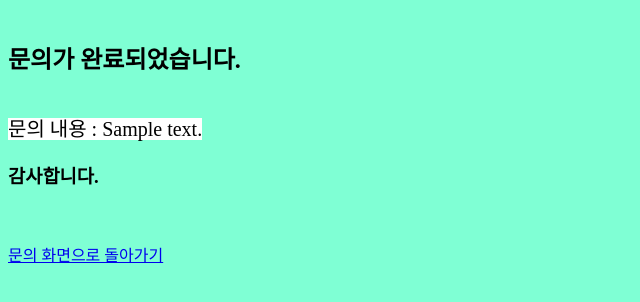
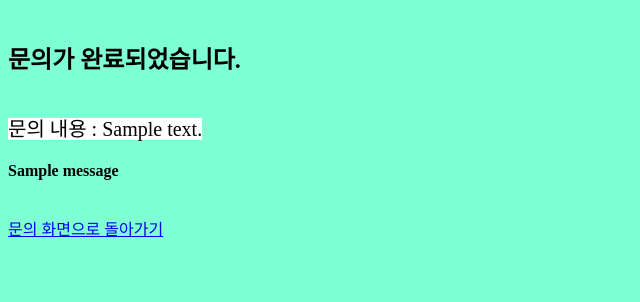
Before and after one commit to Kkaemii/SeSac_Practice, a Flask app: template Flask_miniProjects/Flask_requestForm/templates/contact_complete.html in a window 1280 px wide. Shown: the top 302 px of the page, without its empty margins (0-640 px from the left). Run offline with Flask 3, Linux system fonts and the light colour scheme; the template is opened without the code that fills it: most values are stand-ins (such as "Sample title", 1, 10 or a date in 2020); one stand-in notice (Sample message) is shown.

Commit message:
주요 기능구현 완료

```diff
--- a/Flask_miniProjects/Flask_requestForm/app.py
+++ b/Flask_miniProjects/Flask_requestForm/app.py
@@ -20,44 +20,53 @@ def contact_save():
   description = request.form.get('description','')
   username = request.form.get('username', '')
   email = request.form.get('email','')
-  session['description'] = description #세션에 description 저장
+
+  #세션에 저장
+  session['description'] = description
   session['username'] = username
   session['email'] = email
 
-  #사용자의 입력 체크
+  #사용자의 입력 유효성 체크
   is_valid = True
   if not username:
     flash('사용자 명은 필수입니다.')
     is_valid = False
 
+  #사용자의 입력 체크
   if not email:
     flash('메일 주소는 필수입니다.')
     is_valid = False
-    try:
-      validate_email(email)
-    except EmailNotValidError:
-      flash('메일 주소 형식으로 입력해주세요.')
+
+  #메일 주소 검증 체크
+  try:
+    validate_email(email)
+  except EmailNotValidError:
+    flash('메일 주소 형식으로 입력해주세요. 예시) abc@abc.com')
     is_valid = False
-
+  #사용자의 입력 체크
   if not description:
     flash('문의 내용은 필수입니다.')
     is_valid=False
 
+  #사용자의 입력 체크 중 하나라도 통과못하면 false => 최초 페이지로 redirection
   if not is_valid:
     return redirect(url_for('contact'))
 
-  flash('문의내용이 정상적으로 전달되었습니다. 문의해주셔서 감사합니다.')
+  #위의 모든 사항이 문제가 없다면 complete로 엔드포인트 설정
   return redirect(url_for('complete' ))
 
 
 @app.route('/complete', methods=['POST', 'GET'])
 def complete():
+  description = session.get('description', '') #세션에 저장한 값 가지고 오기
+
+  #유효성 검증 => session에 저장된 값이 없다면 처음페이지로 redirection
   if not session.get('description') or not session.get('username') or not session.get('email'):
     return redirect('contact')
-  description = session.get('description', '') #세션에 저장한 값 가지고 오기
 
-  if not description:
-    return redirect(url_for('contact'))
+  flash('문의내용이 정상적으로 전달되었습니다. 문의해주셔서 감사합니다.')
+
+  #세션 저장정보 삭제
   session.pop('description', None)
   return render_template('contact_complete.html', description = description)
 
--- a/Flask_miniProjects/Flask_requestForm/static/style.css
+++ b/Flask_miniProjects/Flask_requestForm/static/style.css
@@ -1,12 +1,18 @@
-body{
+body {
   background-color: aquamarine;
 }
 
-h2{
+h2 {
   margin-top: 40px;
 }
 
-span{
+span {
   background-color: white;
   font-size: 20px;
 }
+
+div {
+  margin-top: 20px;
+  font-size: 16px;
+  font-weight: bold;
+}
--- a/Flask_miniProjects/Flask_requestForm/templates/contact_complete.html
+++ b/Flask_miniProjects/Flask_requestForm/templates/contact_complete.html
@@ -1,15 +1,19 @@
 <!DOCTYPE html>
 <html lang="en">
   <head>
-  <meta charset="UTF-8">
-  <meta name="viewport" content="width=device-width, initial-scale=1.0">
+    <meta charset="UTF-8" />
+    <meta name="viewport" content="width=device-width, initial-scale=1.0" />
     <title>Document</title>
-  <link rel="stylesheet" href="../static/style.css">
+    <link rel="stylesheet" href="../static/style.css" />
   </head>
   <body>
-  <h2> 문의가 완료되었습니다.</h2> <br>
+    <h2>문의가 완료되었습니다.</h2>
+    <br />
     <span>문의 내용 : {{description}}</span>
-  <h3> 감사합니다.</h3><br><br>
+    {%with messages =get_flashed_messages()%} {%if messages %} {%for message in messages%}
+    <div>{{message}}</div>
+    {%endfor%} {%endif%} {%endwith%}
+    <br /><br />
     <a href="/"> 문의 화면으로 돌아가기 </a>
   </body>
 </html>
```
Also changed, not shown: Flask_miniProjects/Flask_requestForm/templates/index.html (+19 -12 lines). Lines whose indentation alone changed are shown as unchanged.
